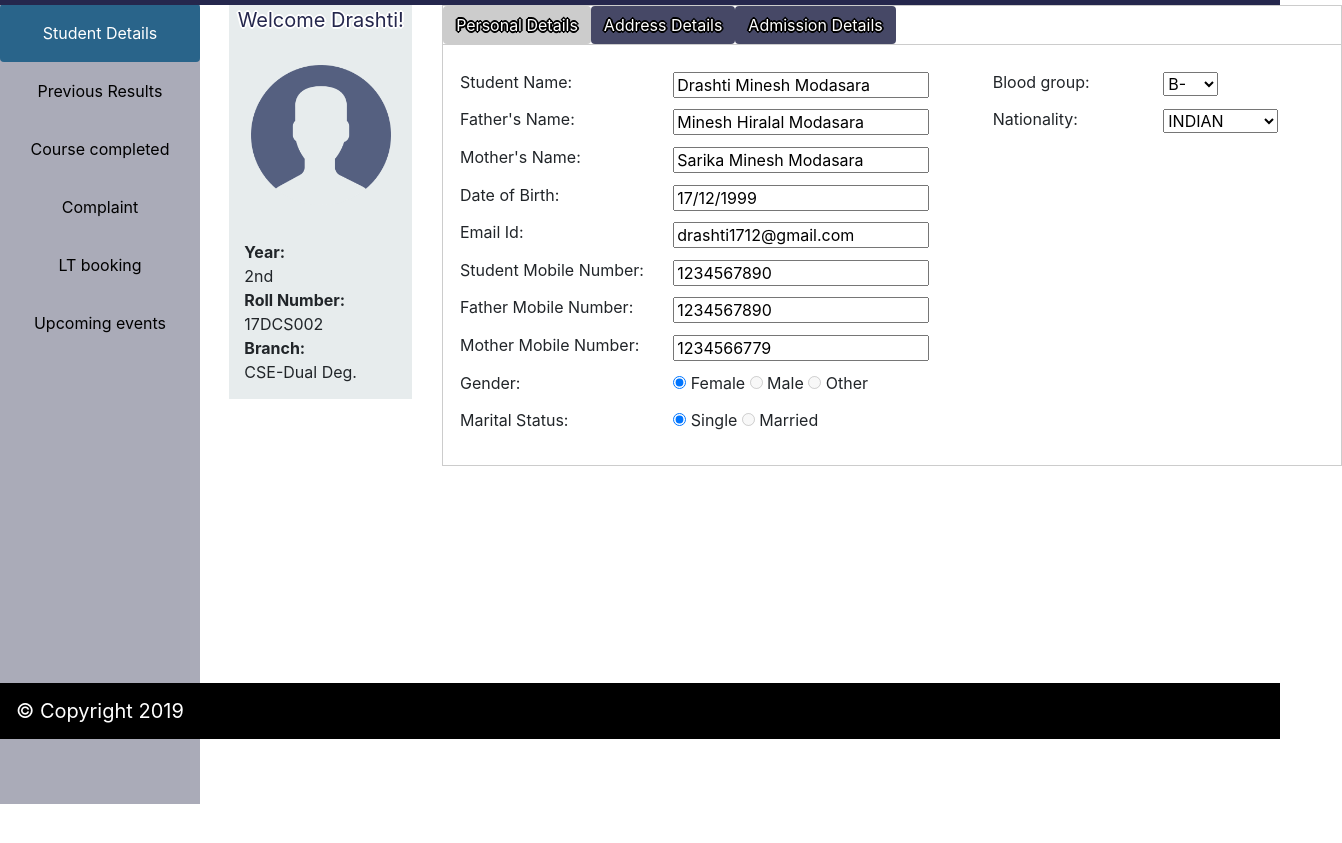
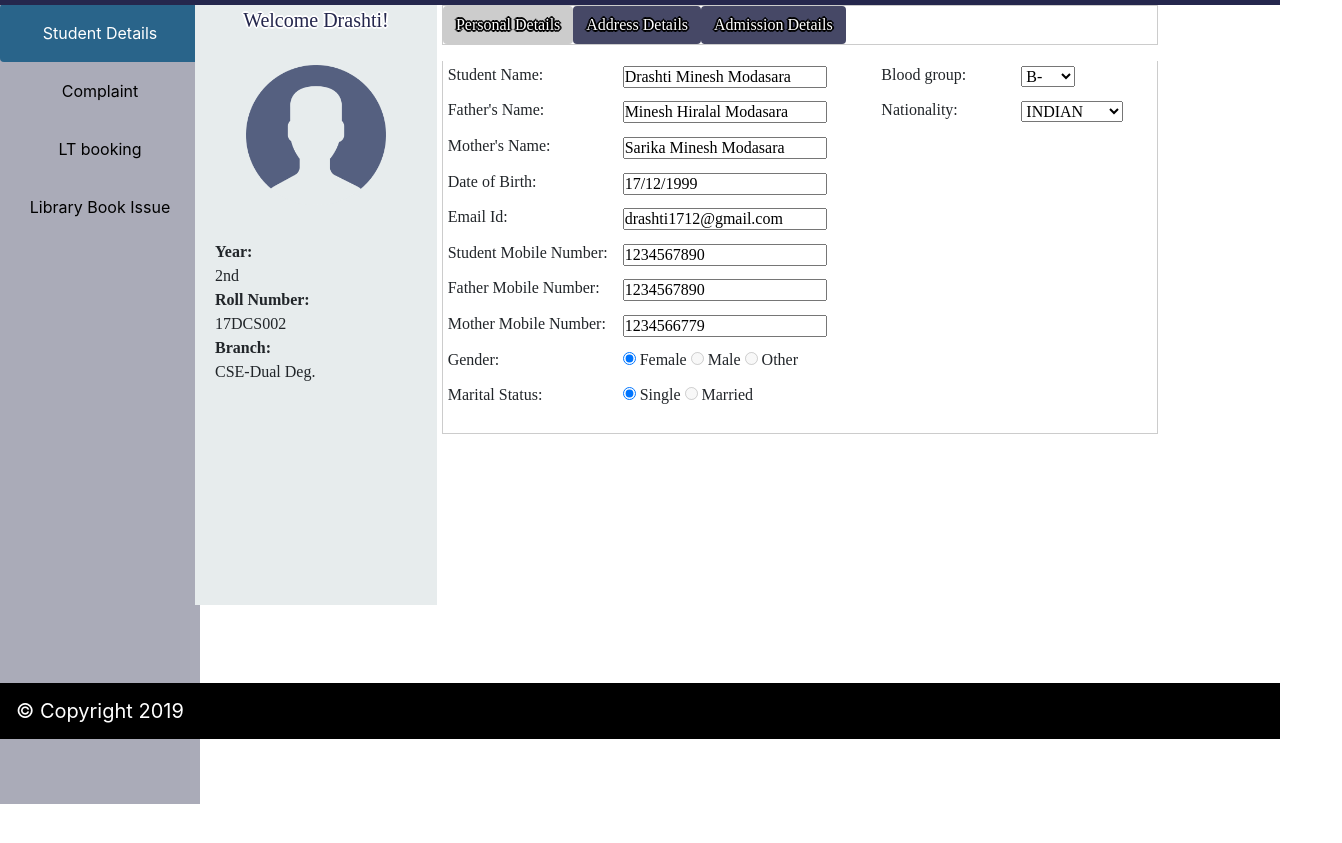
Before and after one commit to drashti1712/CSI-Project, a plain HTML site: page stu-details.html in a window 1280 px wide. Shown: the part 61-904 px from the top of the page, 1342 px wide, since content can reach past the window. After the commit the page ends 800 px from the top, so only its background shows below. Drawn offline with nearby package versions, Linux system fonts and the light colour scheme.

Commit message:
final changes

```diff
--- a/complaint.css
+++ b/complaint.css
@@ -9,6 +9,10 @@
 *{
 	margin: 0;
 	padding: 0;
+}
+
+body{
+   overflow-x: hidden;
 }
 
 nav{
@@ -32,9 +36,11 @@ nav{
 
 .comp-main{
 	margin-top: 65px;
-	text-align: center;
+	/text-align: center;
   font-family: "Noto Serif SC", serif;
   margin-bottom: 65px;
+  /width: 90vw;
+  box-sizing: border-box;
 }
 
 .buttons{
--- a/library.css
+++ b/library.css
@@ -9,6 +9,10 @@
 *{
 	margin: 0;
 	padding: 0;
+}
+
+body{
+   overflow-x: hidden;
 }
 
 nav{
--- a/lt-booking.css
+++ b/lt-booking.css
@@ -9,6 +9,10 @@
 *{
 	margin: 0;
 	padding: 0;
+}
+
+body{
+   overflow-x: hidden;
 }
 
 nav{
--- a/stu-details.css
+++ b/stu-details.css
@@ -6,28 +6,27 @@
 #29648A -medium blue
 */
 
+*{
+  padding: 0;
+  margin: 0;
+}
+
+body{
+   overflow-x: hidden;
+}
+
 #personal-details{
 	display: block;
 }
 
-#div1{
-	margin:auto;
-	height:100%;
-	background-color:white;
-}
-
 .sec1{
-	/*display:flex;
-	flex-direction:column;
-	justify-content:space-around;
-	/width:190px;
-	height:80vh;*/
 	background-color:#e7eced;
+  height: 75vh;
 }
 
 header{
 	font-size:20px;
-	background-color:#e7eced ;
+	background-color:#e7eced;
 	height:40px;
 	color: #25274D;
 	text-align: center;
@@ -37,14 +36,7 @@ header{
 #pic-details{
 	padding:15px;
 }
-.sec2{
-	display:flex;
-	flex-direction:column;
-	width:900px;
-}
-.form-box{
-	overflow-x:auto;
-}
+
 .tablinks{
 	background-color: #464866 ;
 	height:auto;
@@ -83,12 +75,12 @@ header{
 /* Style the tab content */
 .tabcontent {
   display: none;
-  padding: 6px 12px;
+  /padding: 6px 12px;
   border: 1px solid #ccc;
   border-top: none;
 }
 
-/*navbar*/
+/*navbar*******************************************/
 nav{
 	background-color: #25274D;
 	font-family: "Noto Serif SC", serif;
@@ -107,31 +99,19 @@ nav{
 	height: 40px;
 	width: 40px;
 }
+
+
+
+.stu-main{
+	margin-top: 65px;
+	margin-bottom: 65px;
+	/height: 70vh;
+	font-family: "Noto Serif SC", serif;
+}
+
 footer{
 	background-color: black;
 	color: white;
-}
-
-
-main{
-	margin-top: 65px;
-	margin-bottom: 65px;
-}
-@media screen and (max-width:350px){
-	.sec1{
-		width:300px;
-		text-align:center;
-	}
-	#pic-details{
-		padding-top:0px;
-		padding-bottom:10px;
-	}
-	.form-box{
-		margin:0px;
-	}
-	.sidebar{
-		border-width:0px;
-	}
 }
 
 /**  Sidebar********************************************************************** */
--- a/stu-details.html
+++ b/stu-details.html
@@ -48,58 +48,34 @@
 
 
 <div class="sidebar">
-  <a href="stu-details.html" class="btn active">Student Details</a>
-            <a href="#" class="btn">Previous Results</a>
-            <a href="#" class="btn">Course completed</a>
-            <a href="complaint.html" class="btn">Complaint</a>
-            <a href="lt-booking.html" class="btn">LT booking</a>
-            <a href="#" class="btn">Upcoming events</a>
+  <a href="#" class="btn active">Student Details</a>
+  <a href="complaint.html" class="btn">Complaint</a>
+  <a href="lt-booking.html" class="btn">LT booking</a>
+  <a href="library.html" class="btn">Library Book Issue</a>
 </div>
     	<!----------------main----------------------------->
-		<!--<main class="form-row">-->
-			<!-- <nav class="side-bar navbar navbar-expand-md col-md-2">
-			    <button class="navbar-toggler btn btn-outline-light" type="button" data-toggle="collapse" data-target="#collapsingNavbarSm">
-			        Menu
-			    </button>
-			    <div class="navbar-collapse collapse flex-column" id="collapsingNavbarSm">
-			        <ul class="navbar-nav nav">
-			            <li class="nav-item active"><a href="stu-details.html" class="btn">Student Details</a></li>
-			            <li class="nav-item"><a href="#" class="btn">Previous Results</a></li>
-			            <li class="nav-item"><a href="#" class="btn">Course completed</a></li>
-			            <li class="nav-item"><a href="complaint.html" class="btn">Complaint</a></li>
-			            <li class="nav-item"><a href="lt-booking.html" class="btn">LT booking</a></li>
-			            <li class="nav-item"><a href="#" class="btn">Upcoming events</a></li>
-			        </ul>
-			    </div>
-
-			</nav> -->
-			<main>
-			<div class="container-fluid col-md-8 content" id="div1">
-				<div class="row">
+			<div class="stu-main form-row">
+			<div class="col-md-9 content" id="div1">
 					<!--Section 1-->
-					<div class="col-md-3">
-						<div class="sec1">
+					<div class="form-row">
+					<div class="col-md-3 sec1 form-group">
 							<!--title-->
 							<header>Welcome Drashti!</header>
 							<!--photo-->
-							<div>
-								<img src="images/user.png" alt="profile image" class="responsive">
-							</div>
+							<img src="images/user.png" alt="profile image" class="responsive">
 							<!--details-->
 							<div id="pic-details">
 								<b>Year:</b><br>2nd <br>
 								<b>Roll Number:</b><br> 17DCS002 <br>
 								<b>Branch:</b><br> CSE-Dual Deg. <br>
 							</div>
-						</div>
 					</div>
 
 
 					<!--Section 2-->
-					<div class="col-md-9">
-						<div class="sec2">
+					<div class="col-md-9 sec2 form-group" id="div2">
 							<!--buttons-->
-							<div id="div2">
+							<div >
 								<ul class="nav nav-tabs tab">
 									<div class="btn-group">
 										<li><button class="btn btn-md tablinks active" onclick="openTab(event, 'personal-details')">Personal Details
@@ -430,11 +406,10 @@
 									</table>
 								</form>
 							</div>
-						</div>
+					</div>
 					</div>
 				</div>
 			</div>
-		</main>
 
 		<!----footer----->
 		<footer class="navbar fixed-bottom">
--- a/style.css
+++ b/style.css
@@ -9,6 +9,10 @@
 *{
 	margin: 0;
 	padding: 0;
+}
+
+body{
+	 overflow-x: hidden;
 }
 
 nav{
```
Also changed, not shown: complaint.html (+4 -6 lines), library.html (+1 -3 lines), lt-booking.html (+17 -99 lines).
